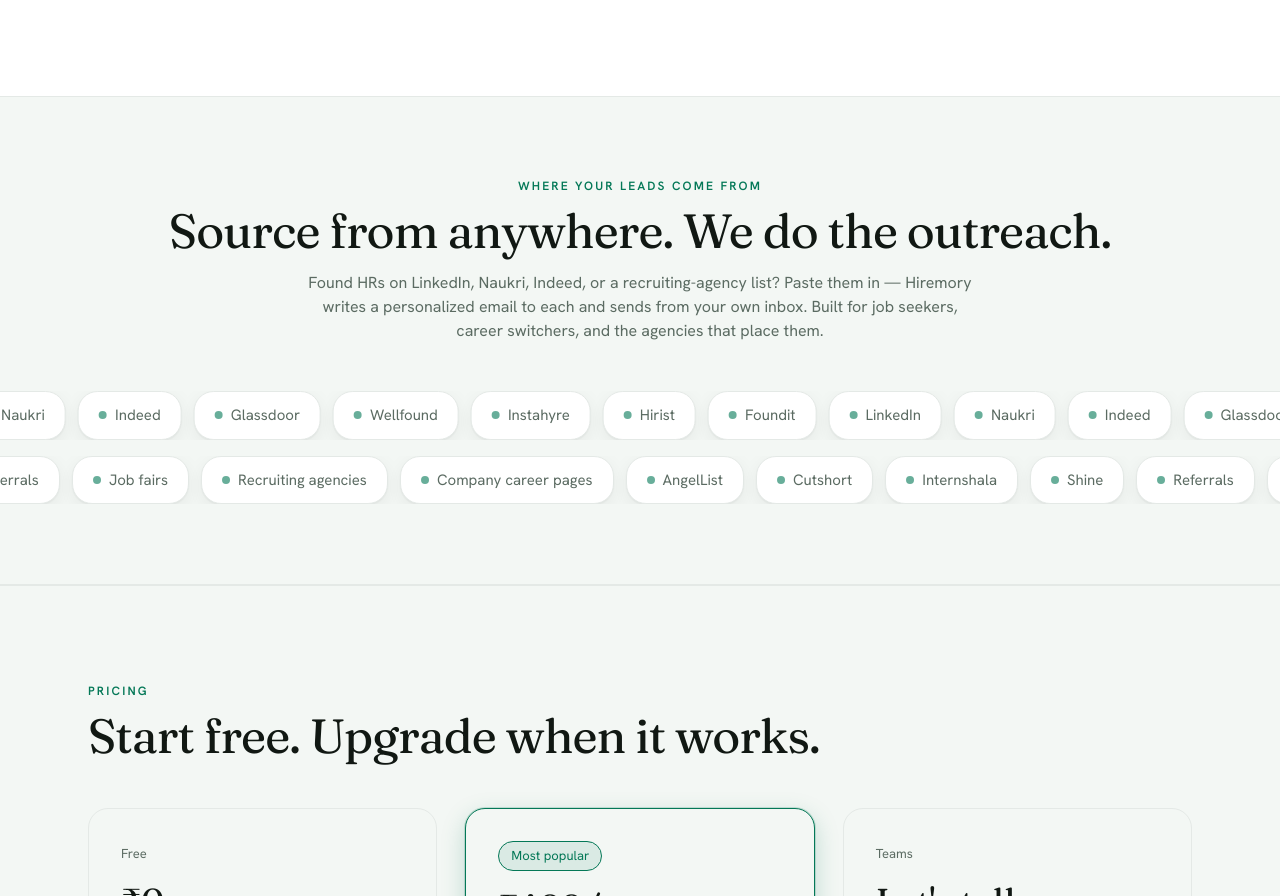
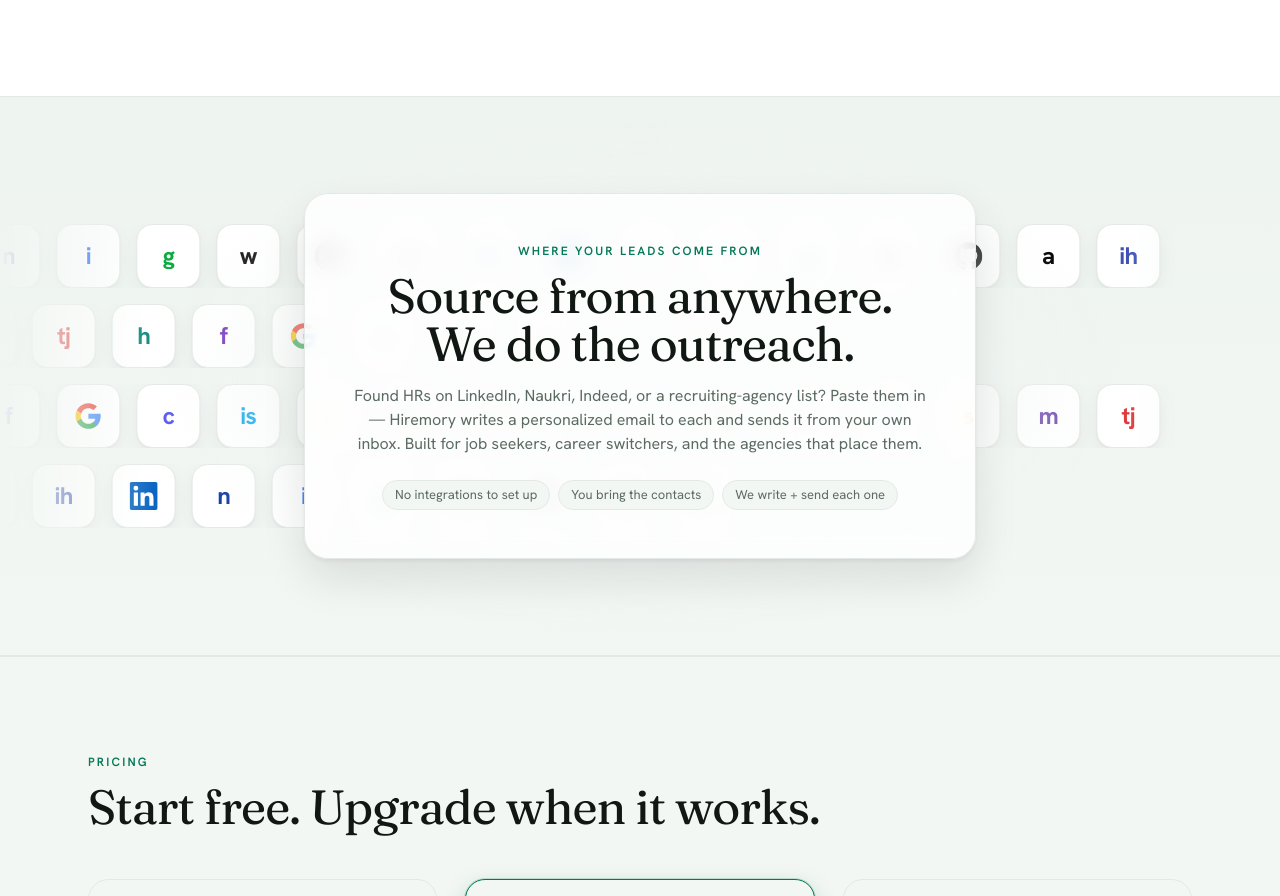
Before and after one commit to AbhishekCbanaj/hiremory, a Next.js app in the folder web/: page / in a window 1280 px wide. Shown: the part 3044-3940 px from the top of the page. Built offline with nearby package versions, Linux system fonts and the light colour scheme; no server answers.

Commit message:
feat(landing): replace text-pill marquee with a real brand logo wall
Rebuild the audience section as a colorful app-icon logo wall (accurate
LinkedIn/GitHub/Google SVGs + branded monogram tiles for the job boards)
scrolling behind a frosted-glass card — instead of plain green-dot text pills.

```diff
--- a/web/components/Audience.tsx
+++ b/web/components/Audience.tsx
@@ -1,42 +1,119 @@
-// Animated marquee of the platforms our users source recruiters/HRs from.
-// Honest framing: Hiremory doesn't "integrate" with these — it works alongside
-// your job hunt across all of them (you bring the contacts, we do the outreach).
+// A "logo wall" of the places our users source recruiters/HRs from — rendered as
+// real app-icon tiles (brand-accurate SVGs for the big platforms, branded
+// monograms for the job boards) scrolling behind a glass card. Honest framing:
+// Hiremory doesn't "integrate" with these — you bring the contacts, we do the
+// outreach. All marks are inline SVG/text (no external assets, crisp on retina).
 
-const ROW1 = ["LinkedIn", "Naukri", "Indeed", "Glassdoor", "Wellfound", "Instahyre", "Hirist", "Foundit"];
-const ROW2 = ["Recruiting agencies", "Company career pages", "AngelList", "Cutshort", "Internshala", "Shine", "Referrals", "Job fairs"];
+type Brand =
+  | { name: string; bg?: string; mono: string; fg: string }
+  | { name: string; svg: "linkedin" | "github" | "google" };
 
-function Row({ items, reverse }: { items: string[]; reverse?: boolean }) {
+const BRANDS: Brand[] = [
+  { name: "LinkedIn", svg: "linkedin" },
+  { name: "Naukri", mono: "n", fg: "#1B3FAA" },
+  { name: "Indeed", mono: "i", fg: "#2164F3" },
+  { name: "Glassdoor", mono: "g", fg: "#0CAA41" },
+  { name: "Wellfound", mono: "w", fg: "#111111" },
+  { name: "GitHub", svg: "github" },
+  { name: "AngelList", mono: "a", fg: "#000000" },
+  { name: "Instahyre", mono: "ih", fg: "#3F51B5" },
+  { name: "Hirist", mono: "h", fg: "#0E8A7D" },
+  { name: "Foundit", mono: "f", fg: "#6F2DBD" },
+  { name: "Google", svg: "google" },
+  { name: "Cutshort", mono: "c", fg: "#5D5FEF" },
+  { name: "Internshala", mono: "is", fg: "#00A5EC" },
+  { name: "Shine", mono: "s", fg: "#F7941E" },
+  { name: "Monster", mono: "m", fg: "#6E46AE" },
+  { name: "TimesJobs", mono: "tj", fg: "#E03A3C" },
+];
+
+function Glyph({ b }: { b: Brand }) {
+  if ("svg" in b) {
+    if (b.svg === "linkedin")
+      return (
+        <svg viewBox="0 0 24 24" className="h-7 w-7" aria-hidden>
+          <path fill="#0A66C2" d="M20.447 20.452h-3.554v-5.569c0-1.328-.027-3.037-1.852-3.037-1.853 0-2.136 1.445-2.136 2.939v5.667H9.351V9h3.414v1.561h.046c.477-.9 1.637-1.85 3.37-1.85 3.601 0 4.267 2.37 4.267 5.455v6.286zM5.337 7.433a2.062 2.062 0 0 1-2.063-2.065 2.064 2.064 0 1 1 2.063 2.065zm1.782 13.019H3.555V9h3.564v11.452zM22.225 0H1.771C.792 0 0 .774 0 1.729v20.542C0 23.227.792 24 1.771 24h20.451C23.2 24 24 23.227 24 22.271V1.729C24 .774 23.2 0 22.222 0h.003z" />
+        </svg>
+      );
+    if (b.svg === "github")
+      return (
+        <svg viewBox="0 0 24 24" className="h-7 w-7" aria-hidden>
+          <path fill="#181717" d="M12 .297c-6.63 0-12 5.373-12 12 0 5.303 3.438 9.8 8.205 11.385.6.113.82-.258.82-.577 0-.285-.01-1.04-.015-2.04-3.338.724-4.042-1.61-4.042-1.61C4.422 18.07 3.633 17.7 3.633 17.7c-1.087-.744.084-.729.084-.729 1.205.084 1.838 1.236 1.838 1.236 1.07 1.835 2.809 1.305 3.495.998.108-.776.417-1.305.76-1.605-2.665-.305-5.467-1.334-5.467-5.931 0-1.311.469-2.381 1.236-3.221-.124-.303-.535-1.524.117-3.176 0 0 1.008-.322 3.301 1.23A11.509 11.509 0 0 1 12 5.803c1.02.005 2.047.138 3.006.404 2.291-1.552 3.297-1.23 3.297-1.23.653 1.653.242 2.874.118 3.176.77.84 1.235 1.911 1.235 3.221 0 4.609-2.807 5.624-5.479 5.921.43.372.823 1.102.823 2.222 0 1.606-.014 2.898-.014 3.293 0 .322.216.694.825.576C20.565 22.092 24 17.592 24 12.297c0-6.627-5.373-12-12-12" />
+        </svg>
+      );
+    return (
+      <svg viewBox="0 0 48 48" className="h-7 w-7" aria-hidden>
+        <path fill="#4285F4" d="M45.12 24.5c0-1.56-.14-3.06-.4-4.5H24v8.51h11.84c-.51 2.75-2.06 5.08-4.39 6.64v5.52h7.11c4.16-3.83 6.56-9.47 6.56-16.17z" />
+        <path fill="#34A853" d="M24 46c5.94 0 10.92-1.97 14.56-5.33l-7.11-5.52c-1.97 1.32-4.49 2.1-7.45 2.1-5.73 0-10.58-3.87-12.31-9.07H4.34v5.7C7.96 41.07 15.4 46 24 46z" />
+        <path fill="#FBBC05" d="M11.69 28.18C11.25 26.86 11 25.45 11 24s.25-2.86.69-4.18v-5.7H4.34C2.85 17.09 2 20.45 2 24s.85 6.91 2.34 9.88l7.35-5.7z" />
+        <path fill="#EA4335" d="M24 10.75c3.23 0 6.13 1.11 8.41 3.29l6.31-6.31C34.91 4.18 29.93 2 24 2 15.4 2 7.96 6.93 4.34 14.12l7.35 5.7c1.73-5.2 6.58-9.07 12.31-9.07z" />
+      </svg>
+    );
+  }
+  return (
+    <span className="text-2xl font-bold lowercase tracking-tight" style={{ color: b.fg }}>
+      {b.mono}
+    </span>
+  );
+}
+
+function Tile({ b }: { b: Brand }) {
+  return (
+    <div
+      title={b.name}
+      className="flex h-16 w-16 shrink-0 items-center justify-center rounded-2xl border border-line bg-white shadow-soft transition-transform duration-200 hover:-translate-y-1"
+    >
+      <Glyph b={b} />
+    </div>
+  );
+}
+
+function Row({ items, reverse }: { items: Brand[]; reverse?: boolean }) {
   const doubled = [...items, ...items];
   return (
+    <div className="overflow-hidden [mask-image:linear-gradient(90deg,transparent,#000_12%,#000_88%,transparent)]">
       <div
-      className="flex w-max gap-3 animate-marquee motion-reduce:animate-none"
+        className="flex w-max gap-4 animate-marquee motion-reduce:animate-none"
         style={reverse ? { animationDirection: "reverse" } : undefined}
       >
-      {doubled.map((p, i) => (
-        <span key={`${p}-${i}`} className="inline-flex items-center gap-2 whitespace-nowrap rounded-xl2 border border-line bg-paper px-5 py-3 text-[15px] text-ink2 shadow-soft">
-          <span className="h-2 w-2 rounded-full bg-clay/60" />
-          {p}
-        </span>
+        {doubled.map((b, i) => (
+          <Tile key={`${b.name}-${i}`} b={b} />
         ))}
+      </div>
     </div>
   );
 }
 
 export function Audience() {
+  const row1 = BRANDS.slice(0, 8);
+  const row2 = BRANDS.slice(8);
   return (
-    <section className="overflow-hidden border-y border-line bg-paper2 py-20">
-      <div className="container-x text-center">
+    <section className="relative overflow-hidden border-y border-line py-24 bg-[linear-gradient(180deg,#EEF4F0,#F3F7F4)]">
+      {/* logo wall */}
+      <div className="absolute inset-0 flex flex-col justify-center gap-4">
+        <Row items={row1} />
+        <Row items={row2} reverse />
+        <Row items={row2} />
+        <Row items={row1} reverse />
+      </div>
+      {/* soft scrim — only dims directly behind the card so the tiles stay crisp at the edges */}
+      <div className="pointer-events-none absolute inset-0 bg-[radial-gradient(48%_60%_at_50%_50%,rgba(240,245,242,0.92),rgba(240,245,242,0.35)_60%,transparent_78%)]" />
+
+      <div className="container-x relative">
+        <div className="mx-auto max-w-2xl rounded-3xl border border-line bg-white/80 p-8 text-center shadow-lift backdrop-blur-md md:p-12">
           <p className="eyebrow">Where your leads come from</p>
           <h2 className="mt-3 text-4xl md:text-5xl">Source from anywhere. We do the outreach.</h2>
-        <p className="mx-auto mt-4 max-w-2xl text-ink2">
+          <p className="mx-auto mt-4 max-w-xl text-ink2">
             Found HRs on LinkedIn, Naukri, Indeed, or a recruiting-agency list? Paste them in — Hiremory
-          writes a personalized email to each and sends from your own inbox. Built for job seekers,
+            writes a personalized email to each and sends it from your own inbox. Built for job seekers,
             career switchers, and the agencies that place them.
           </p>
+          <div className="mt-6 flex flex-wrap items-center justify-center gap-2">
+            <span className="tag">No integrations to set up</span>
+            <span className="tag">You bring the contacts</span>
+            <span className="tag">We write + send each one</span>
           </div>
-      <div className="mt-12 flex flex-col gap-4">
-        <div className="overflow-hidden"><Row items={ROW1} /></div>
-        <div className="overflow-hidden"><Row items={ROW2} reverse /></div>
+        </div>
       </div>
     </section>
   );
```
Lines whose indentation alone changed are shown as unchanged.
